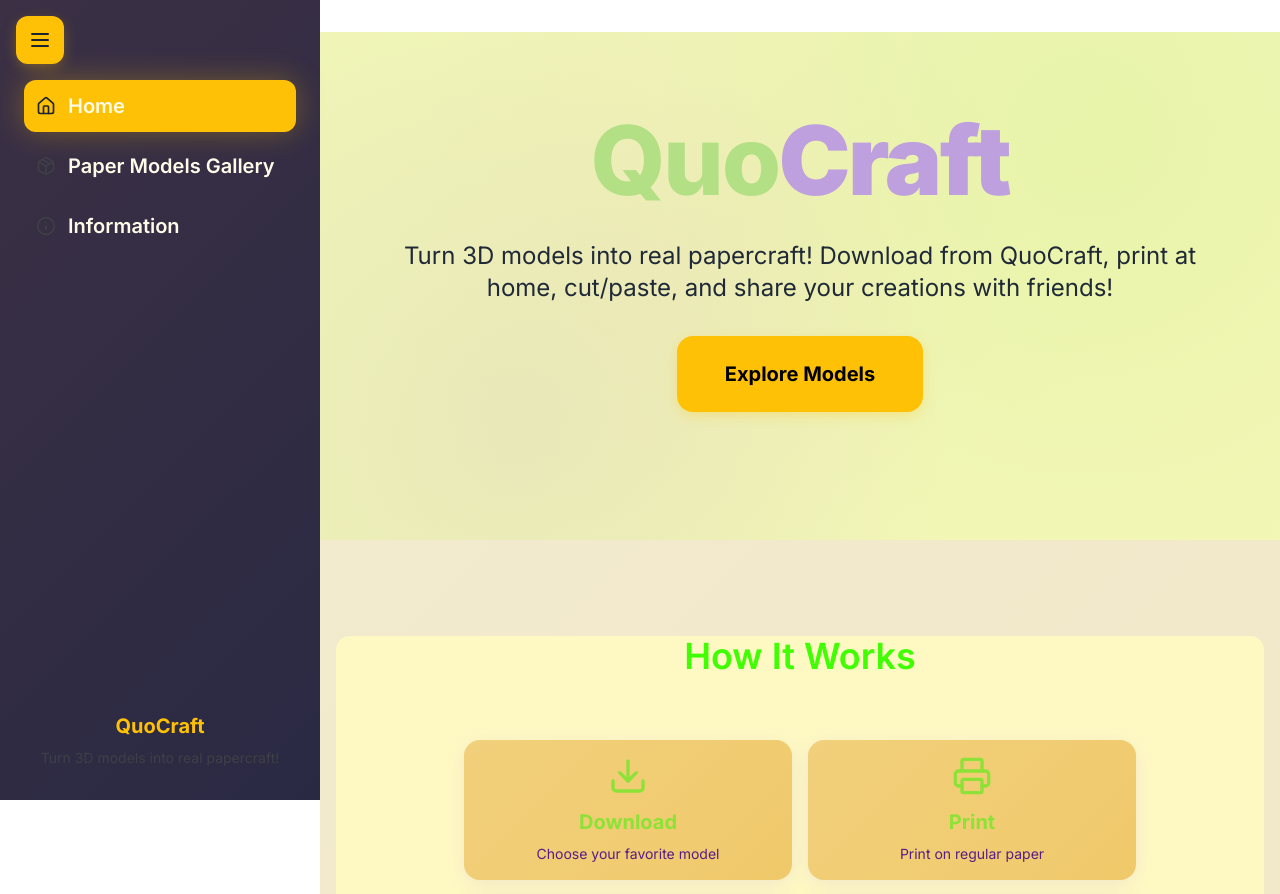
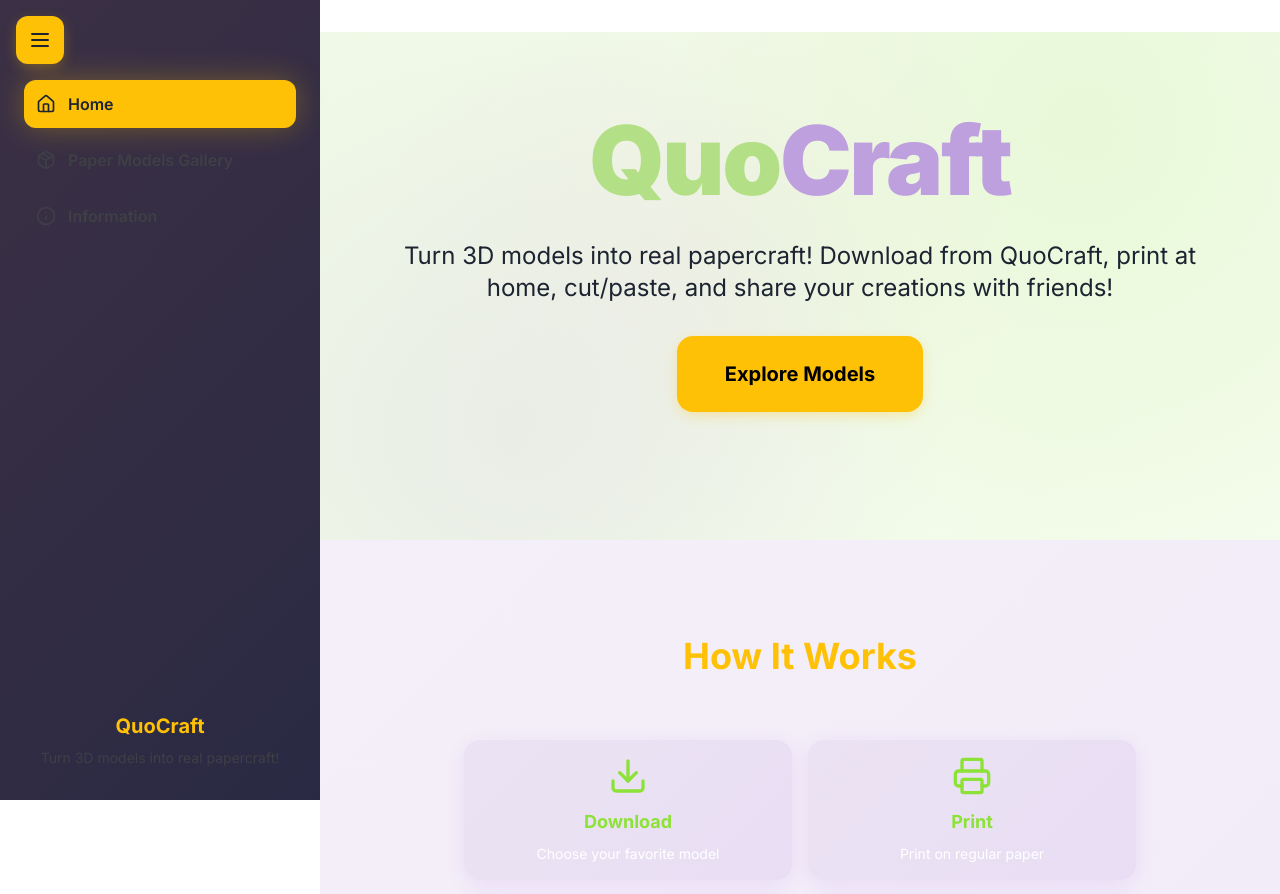
Before and after one commit to QUOduck/quocraftdiy, a React (Vite) app: page / in a window 1280 px wide. Shown: the top 894 px of the page. Built offline with nearby package versions, Linux system fonts and the light colour scheme; the HTML template or start-up script is replaced by a standard one.

Commit message:
Reverted to commit e197200cc52b403de821ad642654242fb651a779

```diff
--- a/src/components/Sidebar.tsx
+++ b/src/components/Sidebar.tsx
@@ -2,53 +2,96 @@ import { useState } from 'react';
 import { NavLink } from 'react-router-dom';
 import { Home, Package, Info, X, Menu } from 'lucide-react';
 import { cn } from '@/lib/utils';
+
 interface SidebarProps {
   isOpen: boolean;
   onToggle: () => void;
 }
-const menuItems = [{
+
+const menuItems = [
+  {
     path: '/',
     label: 'Home',
     icon: Home
-}, {
+  },
+  {
     path: '/gallery',
     label: 'Paper Models Gallery',
     icon: Package
-}, {
+  },
+  {
     path: '/info',
     label: 'Information',
     icon: Info
-}];
-export default function Sidebar({
-  isOpen,
-  onToggle
-}: SidebarProps) {
-  return <>
+  },
+];
+
+export default function Sidebar({ isOpen, onToggle }: SidebarProps) {
+  return (
+    <>
       {/* Hamburger Button */}
-      <button onClick={onToggle} className="fixed top-4 left-4 z-50 p-3 rounded-xl bg-primary hover:bg-primary-glow transition-all duration-300 hover:scale-110 shadow-button" aria-label="Toggle menu">
-        {isOpen ? <X className="h-6 w-6 text-primary-foreground" /> : <Menu className="h-6 w-6 text-primary-foreground" />}
+      <button
+        onClick={onToggle}
+        className="fixed top-4 left-4 z-50 p-3 rounded-xl bg-primary hover:bg-primary-glow transition-all duration-300 hover:scale-110 shadow-button"
+        aria-label="Toggle menu"
+      >
+        {isOpen ? (
+          <X className="h-6 w-6 text-primary-foreground" />
+        ) : (
+          <Menu className="h-6 w-6 text-primary-foreground" />
+        )}
       </button>
 
       {/* Overlay */}
-      {isOpen && <div className="fixed inset-0 bg-black/50 z-40 lg:hidden" onClick={onToggle} />}
+      {isOpen && (
+        <div
+          className="fixed inset-0 bg-black/50 z-40 lg:hidden"
+          onClick={onToggle}
+        />
+      )}
 
       {/* Sidebar */}
-      <aside className={cn("fixed top-0 left-0 h-full bg-secondary-dark z-40 transition-all duration-300 ease-in-out", "flex flex-col pt-20 px-6", isOpen ? "w-80" : "w-0 px-0", "lg:w-80 lg:px-6" // Always visible on large screens
+      <aside
+        className={cn(
+          "fixed top-0 left-0 h-full bg-secondary-dark z-40 transition-all duration-300 ease-in-out",
+          "flex flex-col pt-20 px-6",
+          isOpen ? "w-80" : "w-0 px-0",
+          "lg:w-80 lg:px-6" // Always visible on large screens
+        )}
+      >
+        <div className={cn(
+          "space-y-2",
+          isOpen ? "opacity-100" : "opacity-0 lg:opacity-100",
+          "transition-opacity duration-300"
         )}>
-        <div className={cn("space-y-2", isOpen ? "opacity-100" : "opacity-0 lg:opacity-100", "transition-opacity duration-300")}>
-          {menuItems.map(item => {
+          {menuItems.map((item) => {
             const Icon = item.icon;
-          return <NavLink key={item.path} to={item.path} onClick={() => onToggle()} className={({
+            return (
+              <NavLink
+                key={item.path}
+                to={item.path}
+                onClick={() => onToggle()}
+                className={({ isActive }) => cn(
+                  "flex items-center gap-3 p-3 rounded-xl font-semibold transition-all duration-300",
+                  "hover:bg-sidebar-accent hover:scale-105",
                   isActive
-          }) => cn("flex items-center gap-3 p-3 rounded-xl font-semibold transition-all duration-300", "hover:bg-sidebar-accent hover:scale-105", isActive ? "bg-primary text-primary-foreground shadow-glow" : "text-sidebar-foreground hover:text-sidebar-accent-foreground")}>
+                    ? "bg-primary text-primary-foreground shadow-glow"
+                    : "text-sidebar-foreground hover:text-sidebar-accent-foreground"
+                )}
+              >
                 <Icon className="h-5 w-5" />
-                <span className="text-yellow-50 text-xl">{item.label}</span>
-              </NavLink>;
+                <span className="text-base">{item.label}</span>
+              </NavLink>
+            );
           })}
         </div>
 
         {/* Footer in Sidebar */}
-        <div className={cn("mt-auto pb-8", isOpen ? "opacity-100" : "opacity-0 lg:opacity-100", "transition-opacity duration-300")}>
+        <div className={cn(
+          "mt-auto pb-8",
+          isOpen ? "opacity-100" : "opacity-0 lg:opacity-100",
+          "transition-opacity duration-300"
+        )}>
           <div className="text-center">
             <h3 className="title-playful text-xl mb-2">QuoCraft</h3>
             <p className="text-sidebar-foreground text-sm">
@@ -57,5 +100,6 @@ export default function Sidebar({
           </div>
         </div>
       </aside>
-    </>;
+    </>
+  );
 }
--- a/src/pages/Home.tsx
+++ b/src/pages/Home.tsx
@@ -1,47 +1,55 @@
 import { useNavigate } from 'react-router-dom';
 import { Download, Printer, Scissors, Share } from 'lucide-react';
-const steps = [{
+
+const steps = [
+  {
     icon: Download,
     title: 'Download',
     description: 'Choose your favorite model'
-}, {
+  },
+  {
     icon: Printer,
     title: 'Print',
     description: 'Print on regular paper'
-}, {
+  },
+  {
     icon: Scissors,
     title: 'Cut & Paste',
     description: 'Follow the folding lines'
-}, {
+  },
+  {
     icon: Share,
     title: 'Share',
     description: 'Show off your creation!'
-}];
+  }
+];
+
 export default function Home() {
   const navigate = useNavigate();
-  return <div className="min-h-screen relative">
+
+  return (
+    <div className="min-h-screen relative">
       {/* Hero Section */}
-      <section className="relative bg-playful py-20 px-4 bg-yellow-100">
+      <section className="relative bg-playful py-20 px-4">
         <div className="container mx-auto text-center">
           {/* Hero Title */}
           <h1 className="text-6xl md:text-8xl font-black tracking-tight mb-8 animate-pulse-glow">
-            <span style={{
-            color: 'hsl(var(--light-lime))'
-          }} className="font-extrabold text-yellow-500">Quo</span>
-            <span style={{
-            color: 'hsl(var(--pastel-violet))'
-          }} className="text-8xl text-purple-900">Craft</span>
+            <span style={{ color: 'hsl(var(--light-lime))' }}>Quo</span>
+            <span style={{ color: 'hsl(var(--pastel-violet))' }}>Craft</span>
           </h1>
 
           {/* Hero Description */}
           <div className="max-w-4xl mx-auto mb-12">
-            <p className="text-xl md:text-2xl mb-8 leading-relaxed hover:scale-105 transition-transform duration-300 text-gray-800">
+            <p className="text-xl md:text-2xl text-foreground mb-8 leading-relaxed hover:scale-105 transition-transform duration-300">
               Turn 3D models into real papercraft! Download from QuoCraft,
               print at home, cut/paste, and share your creations with friends!
             </p>
 
             {/* CTA Button */}
-            <button onClick={() => navigate('/gallery')} className="btn-solid-yellow text-xl px-12 py-6">
+            <button
+              onClick={() => navigate('/gallery')}
+              className="btn-solid-yellow text-xl px-12 py-6"
+            >
               Explore Models
             </button>
           </div>
@@ -49,30 +57,31 @@ export default function Home() {
       </section>
 
       {/* Steps Section */}
-      <section className="py-20 px-4 bg-soft-gradient pt-24 pb-24 bg-yellow-100">
-        <div className="container mx-auto rounded-md bg-yellow-100">
-          <h2 className="title-playful text-center mb-16 hover:scale-105 transition-transform duration-300 font-semibold text-4xl text-[#40ff00]">
+      <section className="py-20 px-4 bg-soft-gradient pt-24 pb-24">
+        <div className="container mx-auto">
+          <h2 className="title-playful text-center mb-16 hover:scale-105 transition-transform duration-300">
             How It Works
           </h2>
 
           <div className="grid grid-cols-2 gap-4 max-w-2xl mx-auto">
             {steps.map((step, index) => {
               const Icon = step.icon;
-            return <div key={index} className="text-center group">
-                  <div className="card-model p-4 group-hover:shadow-glow transition-all duration-500 bg-amber-300">
-                    <Icon style={{
-                  color: 'hsl(var(--lime))'
-                }} className="h-10 w-10 mx-auto mb-3 bg-transparent" />
-                    <h3 style={{
-                  color: 'hsl(var(--lime))'
-                }} className="font-bold mb-2 text-xl text-slate-50">
+              return (
+                <div
+                  key={index}
+                  className="text-center group"
+                >
+                  <div className="card-model p-4 group-hover:shadow-glow transition-all duration-500">
+                    <Icon className="h-10 w-10 mx-auto mb-3" style={{ color: 'hsl(var(--lime))' }} />
+                    <h3 className="text-lg font-bold mb-2" style={{ color: 'hsl(var(--lime))' }}>
                       {step.title}
                     </h3>
-                    <p className="text-sm text-purple-900">
+                    <p className="text-sm text-white">
                       {step.description}
                     </p>
                   </div>
-                </div>;
+                </div>
+              );
             })}
           </div>
         </div>
@@ -87,10 +96,14 @@ export default function Home() {
           <p className="text-xl text-secondary-foreground/80 mb-8 max-w-2xl mx-auto hover:text-secondary-foreground transition-colors duration-300">
             Browse our collection of amazing papercraft models and start your DIY adventure today!
           </p>
-          <button onClick={() => navigate('/gallery')} className="btn-solid-lime text-lg">
+          <button
+            onClick={() => navigate('/gallery')}
+            className="btn-solid-lime text-lg"
+          >
             Browse Gallery
           </button>
         </div>
       </section>
-    </div>;
+    </div>
+  );
 }
```
Lines whose indentation alone changed are shown as unchanged.
